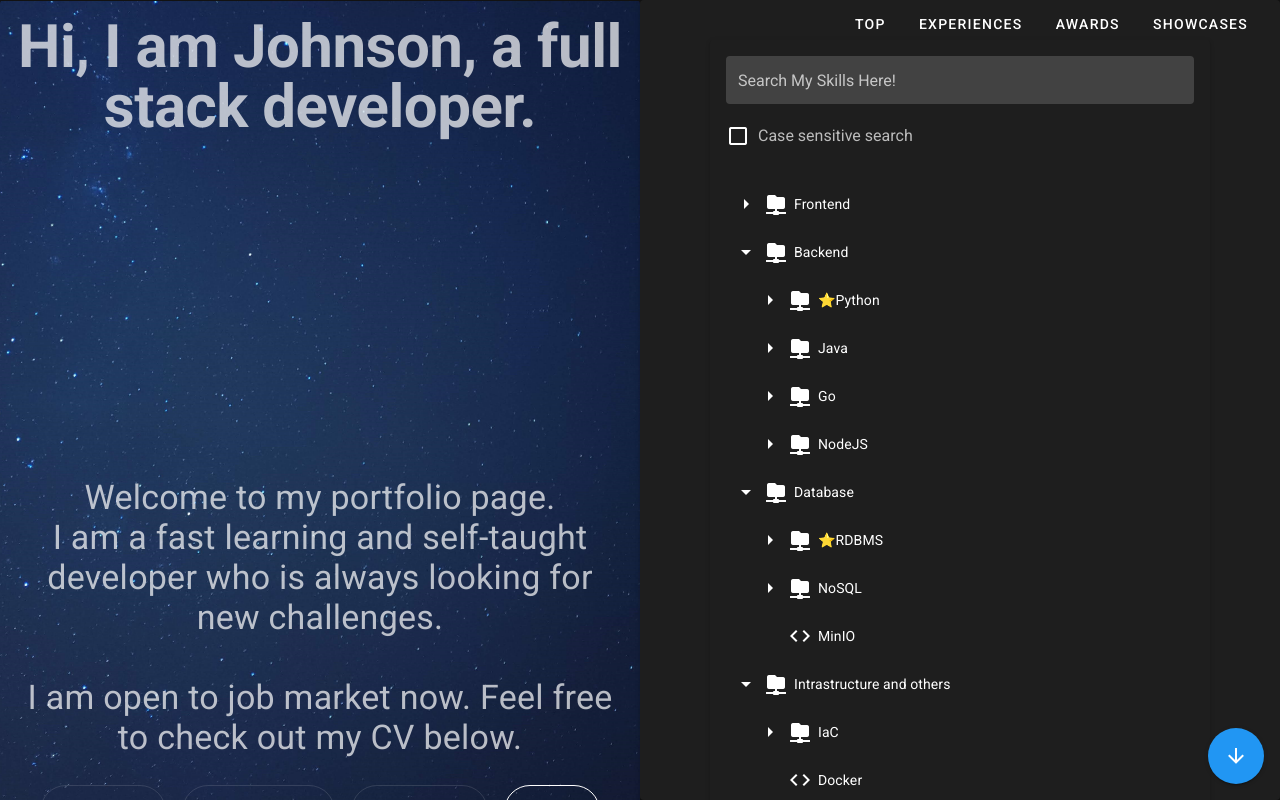
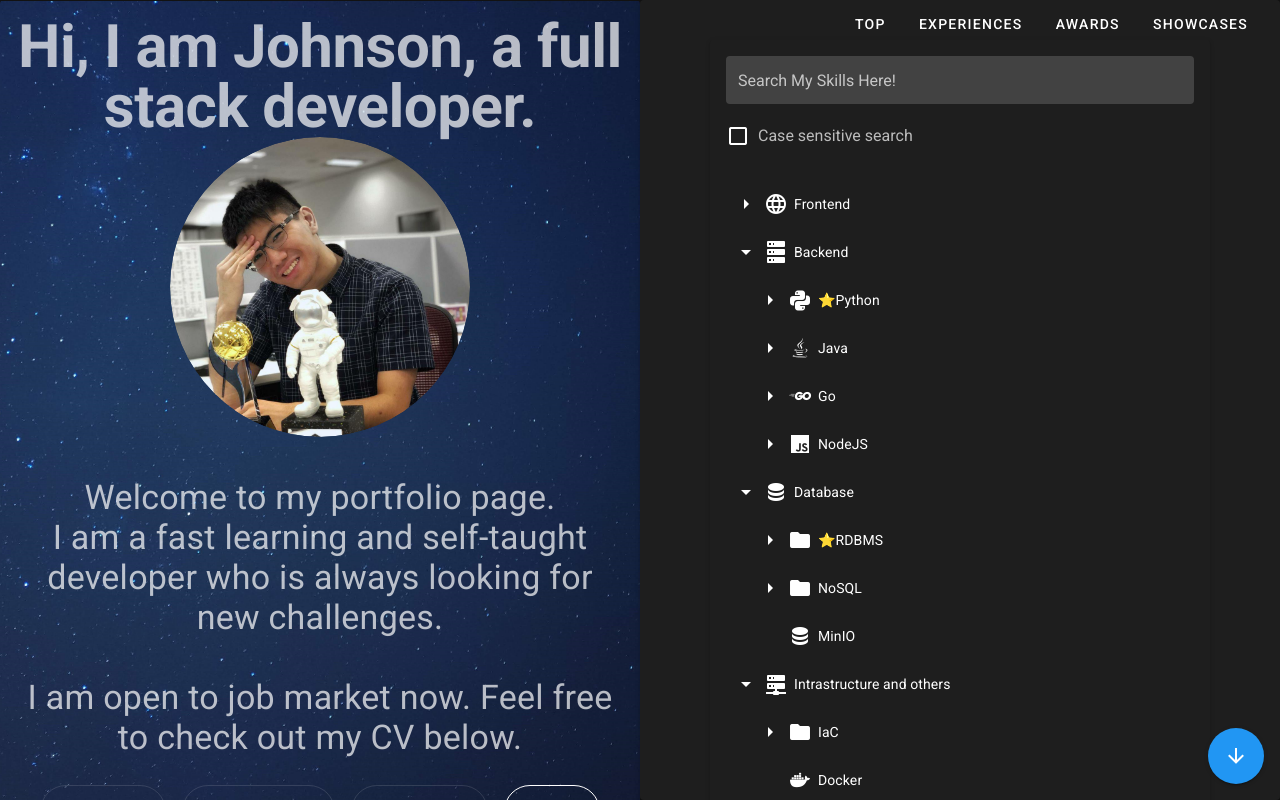
Before and after one commit to nonjosh/nonjosh.github.io, a Vue app: page / in a window 1280 px wide. Shown: the top 800 px of the page. Built offline with nearby package versions, Linux system fonts and the light colour scheme.

Commit message:
use specific icons for each skill tree items

```diff
--- a/src/components/SkillTreeCard.vue
+++ b/src/components/SkillTreeCard.vue
@@ -26,8 +26,8 @@
         :open.sync="open"
       >
         <template v-slot:prepend="{ item }">
-          <v-icon v-if="item.children">mdi-folder-network</v-icon>
-          <v-icon v-else>mdi-code-tags</v-icon>
+          <v-icon v-if="item.icon">{{ item.icon }}</v-icon>
+          <v-icon v-else> mdi-code-tags </v-icon>
         </template>
       </v-treeview>
     </v-card-text>
@@ -42,10 +42,12 @@
       {
         id: 1,
         name: "Frontend",
+        icon: "mdi-web",
         children: [
           {
             id: 10,
             name: "⭐VueJS",
+            icon: "mdi-vuejs",
             children: [
               {
                 id: 101,
@@ -62,10 +64,12 @@
       {
         id: 2,
         name: "Backend",
+        icon: "mdi-server",
         children: [
           {
             id: 20,
             name: "⭐Python",
+            icon: "mdi-language-python",
             children: [
               {
                 id: 201,
@@ -80,16 +84,19 @@
           {
             id: 21,
             name: "Java",
+            icon: "mdi-language-java",
             children: [{ id: 211, name: "Spring" }],
           },
           {
             id: 22,
             name: "Go",
+            icon: "mdi-language-go",
             children: [{ id: 221, name: "Echo" }],
           },
           {
             id: 23,
             name: "NodeJS",
+            icon: "mdi-language-javascript",
             children: [{ id: 231, name: "ExpressJS" }],
           },
         ],
@@ -97,47 +104,57 @@
       {
         id: 4,
         name: "Database",
+        icon: "mdi-database",
         children: [
           {
             id: 40,
             name: "⭐RDBMS",
+            icon: "mdi-folder",
             children: [
               {
                 id: 401,
                 name: "Oracle",
+                icon: "mdi-database",
               },
               {
                 id: 402,
                 name: "MySQL",
+                icon: "mdi-database",
               },
               {
                 id: 403,
                 name: "SQLite",
+                icon: "mdi-database",
               },
               {
                 id: 404,
                 name: "PostgreSQL",
+                icon: "mdi-database",
               },
             ],
           },
           {
             id: 41,
             name: "NoSQL",
-            children: [{ id: 411, name: "MongoDB" }],
+            icon: "mdi-folder",
+            children: [{ id: 411, name: "MongoDB", icon: "mdi-database" }],
           },
           {
             id: 42,
             name: "MinIO",
+            icon: "mdi-database",
           },
         ],
       },
       {
         id: 3,
         name: "Intrastructure and others",
+        icon: "mdi-server-network",
         children: [
           {
             id: 30,
             name: "IaC",
+            icon: "mdi-folder",
             children: [
               {
                 id: 301,
@@ -152,26 +169,32 @@
           {
             id: 31,
             name: "Docker",
+            icon: "mdi-docker",
           },
           {
             id: 32,
             name: "Kubernetes",
+            icon: "mdi-kubernetes",
           },
           {
             id: 33,
             name: "Web Servers",
+            icon: "mdi-server-network",
             children: [
               {
                 id: 331,
                 name: "Nginx",
+                icon: "mdi-server-network",
               },
               {
                 id: 332,
                 name: "Apache",
+                icon: "mdi-server-network",
               },
               {
                 id: 333,
                 name: "IIS",
+                icon: "mdi-server-network",
               },
             ],
           },
```
